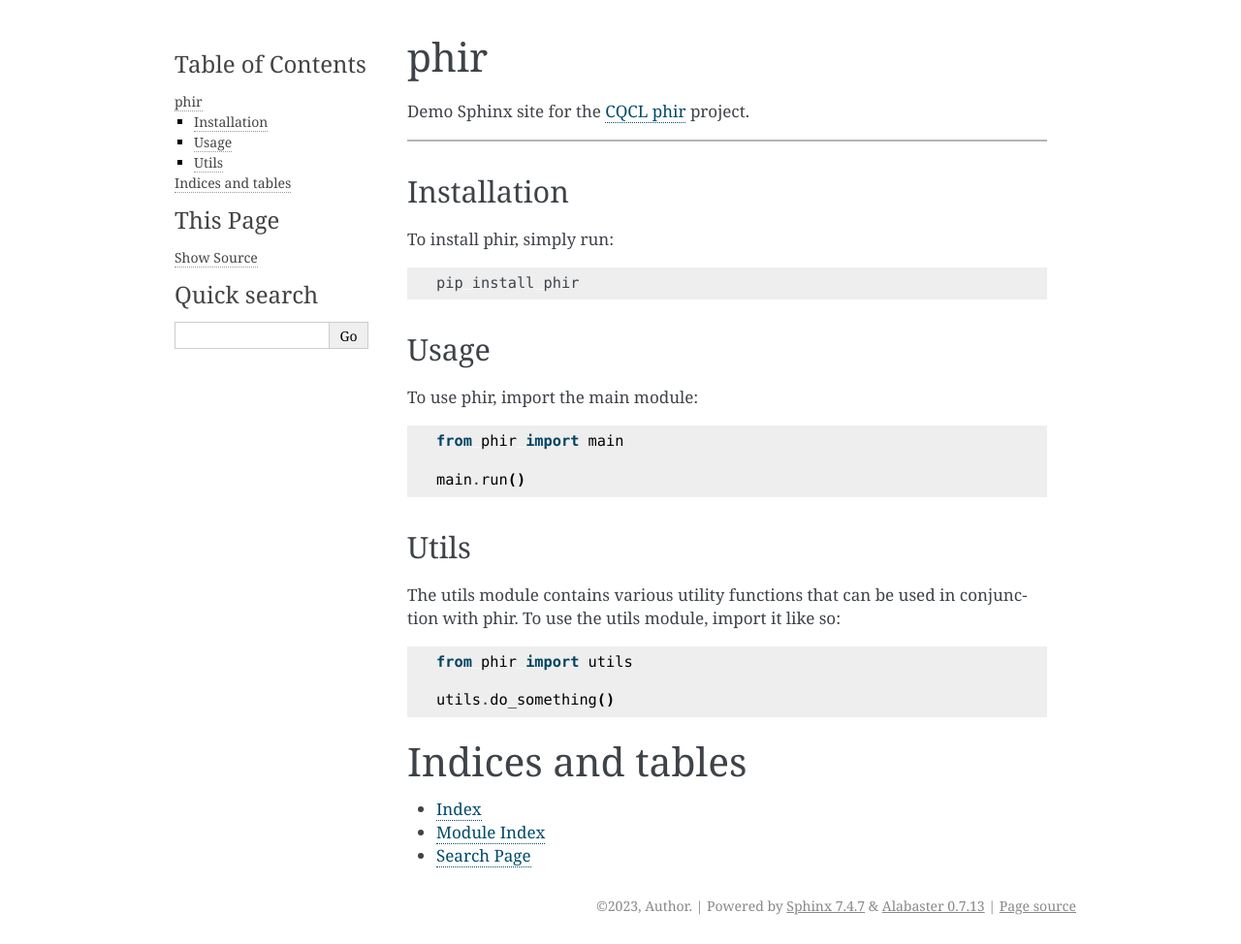
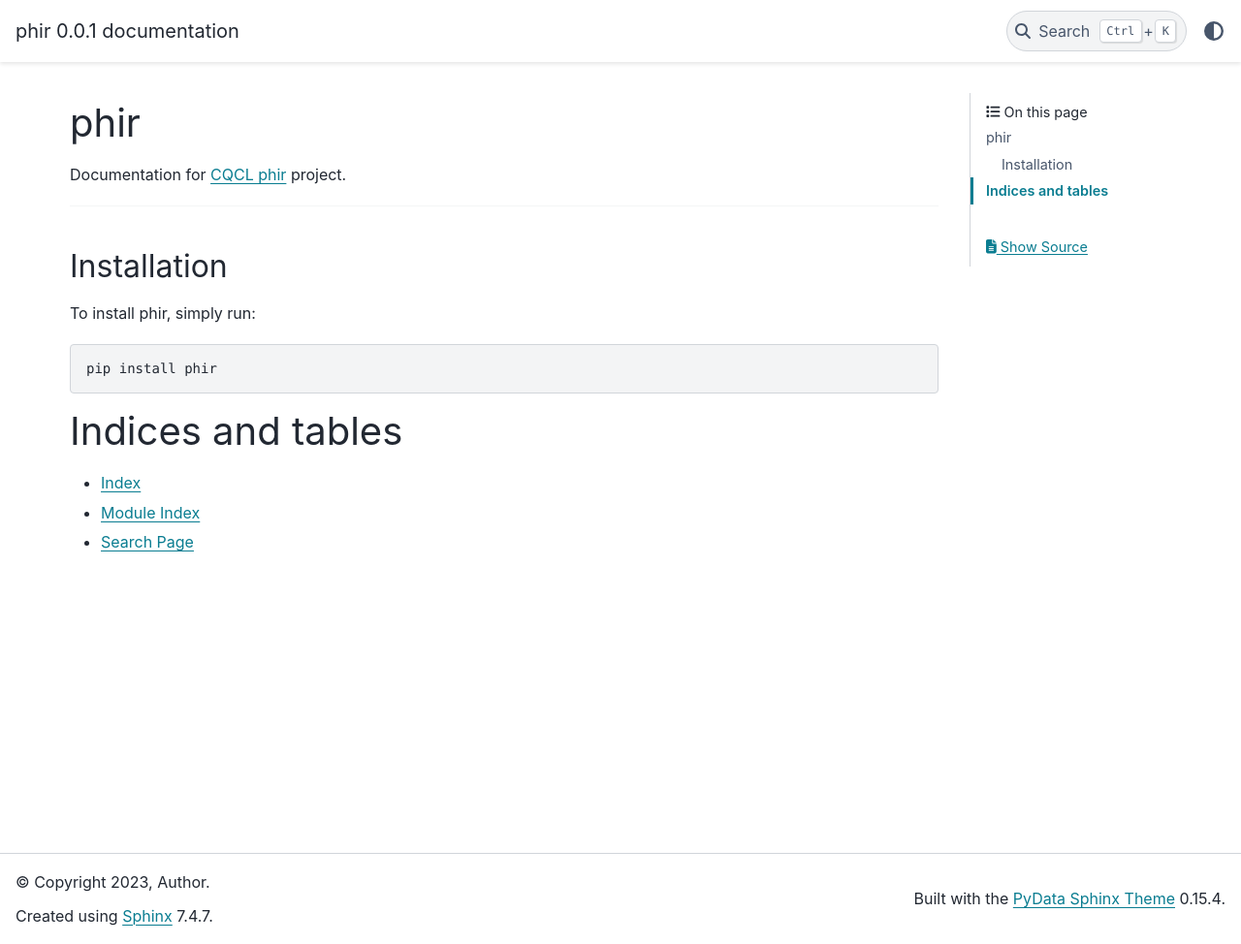
Before and after one commit to CQCL/phir, a Sphinx documentation site: the page built from docs/source/index.rst, in a window 1280 px wide and 974 px high. Shown: the whole window at 97% size. Built offline with Sphinx 7.4.7 and the PyData theme 0.15.4, drawn with Linux system fonts in a browser that asks for light colours; pages that are not in the unit, such as notebooks, are missing from menus.

Commit message:
Ensure docs work, change theme

```diff
--- a/docs/source/conf.py
+++ b/docs/source/conf.py
@@ -23,9 +23,8 @@ release = "0.0.1"
 
 extensions = [
     "sphinx.ext.doctest",
-    "sphinx.ext.autodoc",
-    "sphinx.ext.autosummary",
     "sphinx.ext.napoleon",
+    "sphinxcontrib.autodoc_pydantic",
 ]
 
 exclude_patterns = []
@@ -34,4 +33,4 @@ exclude_patterns = []
 # -- Options for HTML output -------------------------------------------------
 # https://www.sphinx-doc.org/en/master/usage/configuration.html#options-for-html-output
 
-html_theme = "alabaster"
+html_theme = "pydata_sphinx_theme"
--- a/docs/source/index.rst
+++ b/docs/source/index.rst
@@ -1,7 +1,7 @@
 phir
-==========
+====
 
-Demo Sphinx site for the `CQCL phir <https://github.com/CQCL/phir>`_ project.
+Documentation for `CQCL phir <https://github.com/CQCL/phir>`_ project.
 
 ----
 
@@ -20,28 +20,6 @@ To install phir, simply run:
 
    pip install phir
 
-Usage
------
-
-To use phir, import the main module:
-
-.. code-block:: python
-
-    from phir import main
-
-    main.run()
-
-Utils
------
-
-The utils module contains various utility functions that can be used in conjunction with phir. To use the utils module, import it like so:
-
-.. code-block:: python
-
-    from phir import utils
-
-    utils.do_something()
-
 
 Indices and tables
 ==================
--- a/pyproject.toml
+++ b/pyproject.toml
@@ -16,7 +16,11 @@ dependencies = ["pydantic", "rich"]
 
 [project.optional-dependencies]
 tests = ["pytest"]
-docs  = ["sphinx", "sphinx-rtd-theme"]
+docs  = [
+  "autodoc-pydantic",
+  "pydata_sphinx_theme",
+  "sphinx",
+]
 
 [project.scripts]
 phir = "phir.cli:main"
--- a/requirements.txt
+++ b/requirements.txt
@@ -1,8 +1,10 @@
+autodoc-pydantic==2.0.1
 black==23.9.1
 build==1.0.3
 mypy==1.6.0
-pre-commit==3.4.0
+pre-commit==3.5.0
 pydantic==2.4.2
+pydata_sphinx_theme==0.14.1
 pytest==7.4.2
 rich==13.6.0
 ruff==0.0.292
```
Also changed, not shown: 3 other files.
